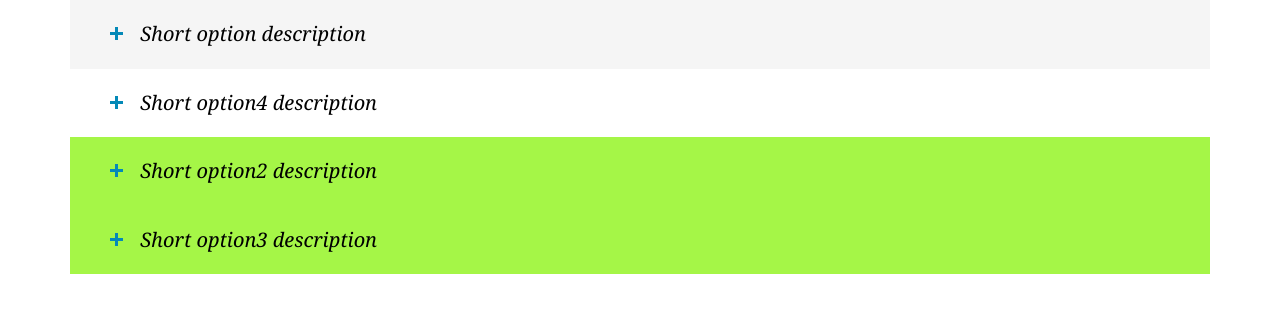
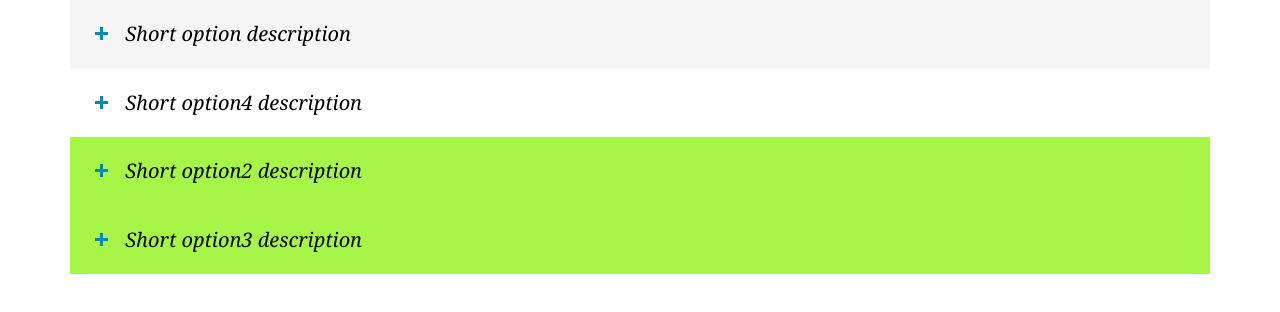
Before and after one commit to swnsma/teachers, a plain HTML site: page index.html in a window 1280 px wide. Drawn offline with Linux system fonts and the light colour scheme.

Commit message:
Change incoming data format. Add sending post data of vote details. Modify styles.

```diff
--- a/css/style.css
+++ b/css/style.css
@@ -8,9 +8,8 @@
     display: none;
 }
 .option {
-    padding: 5px 10px;
     font-size: 20px;
-    padding: 20px;
+    padding: 20px 20px 20px 5px;
     color:  black;
     cursor: pointer;
     font-family: georgia,serif;
@@ -49,6 +48,8 @@ hr {
 .votes input[disabled="disabled"] {
     color: red;
 }
+.point {
+    margin:0 5px}
 .done {
     background: rgb(165, 246, 71) !important;
     background: rgba(0,0,0,0.04);
--- a/data/vote-info.json
+++ b/data/vote-info.json
@@ -22,27 +22,27 @@
     "name": "The Teacher",
     "img": "img/img1.jpeg",
     "status": [
-      {"option3": "2"},
-      {"option2": "3"}
+      {"id":"option3", "value":"2"},
+      {"id":"option2", "value":"3"}
     ]},
     {
       "id": "2",
       "name": "The Teacher 2",
       "img": "img/img2.png",
       "status": [
-        {"option1": "4"},
-        {"option3": "2"},
-        {"option2": "3"}
+        {"id":"option1", "value":"4"},
+        {"id":"option3", "value":"2"},
+        {"id":"option2", "value":"3"}
       ]},
     {
       "id": "3",
       "name": "The Teacher 3",
       "img": "img/img3.png",
       "status": [
-        {"option1": "1"},
-        {"option3": "2"},
-        {"option2": "3"},
-        {"option4": "4"}
+        {"id":"option1", "value":"1"},
+        {"id":"option3", "value":"2"},
+        {"id":"option2", "value":"3"},
+        {"id":"option4", "value":"4"}
       ]}
   ]
 }
--- a/js/controllers/voteController.js
+++ b/js/controllers/voteController.js
@@ -1,8 +1,8 @@
-app.controller('VoteController', ['$scope', 'VoteOptions', function($scope, $request) {
+app.controller('VoteController', ['$scope', '$http', 'VoteOptions', function($scope, $http, $request) {
     $request.success(function(data) {
        $scope.options =[];
         for(var option in data.options) {
-            $scope.options.push(new VoteOption(data.options[option], data.teachers));
+            $scope.options.push(new VoteOption(data.options[option], data.teachers, $http));
         }
     });
 }]);
--- a/js/models/option.js
+++ b/js/models/option.js
@@ -1,4 +1,4 @@
-function VoteOption(option, teachers)
+function VoteOption(option, teachers, $http)
 {
     var self = this;
     self.id = option.id;
@@ -27,7 +27,7 @@ function VoteOption(option, teachers)
     };
 
     for(var teacher in teachers) {
-        var rating = new TeacherRating(self.id, teachers[teacher]);
+        var rating = new TeacherRating(self.id, teachers[teacher], $http);
         self.voted += rating.value?1:0;
         self.teachers.push(rating);
     }
--- a/js/models/teacherRait.js
+++ b/js/models/teacherRait.js
@@ -1,4 +1,4 @@
-function TeacherRating(option, teacher)
+function TeacherRating(option, teacher, $http)
 {
     var self = this;
     self.id = teacher.id;
@@ -7,8 +7,8 @@ function TeacherRating(option, teacher)
     self.value = "";
     self.points = [];
     for(var val in teacher.status) {
-        if(teacher.status[val][option]){
-            self.value = teacher.status[val][option];
+        if (teacher.status[val].id == option) {
+            self.value = teacher.status[val].value;
         }
     }
     self.revoute = self.value?true:false;
@@ -19,7 +19,14 @@ function TeacherRating(option, teacher)
         self.revoute = false;
     };
     self.vote = function(option, $index) {
-        self.revoute = true;
-        self.value = $index+1;
+        var data = {id: self.id, questionId: option, answer: $index+1 };
+        console.log(data);
+        $http.post('/addAnswer', data, function() {
+            self.revoute = true;
+            self.value = $index+1;
+        }, function() {
+            console.log('Woooops, something going wrong');
+        });
+
 }
 }
--- a/views/votes.html
+++ b/views/votes.html
@@ -12,7 +12,7 @@
                         </div>
                     </div>
                     <div class="col-sm-10 btn-group votes-options" data-toggle="buttons">
-                        <label class="btn btn-default" ng-repeat="point in teacher.points"
+                        <label class="btn btn-default point" ng-repeat="point in teacher.points"
                                ng-class="{'active': $index === teacher.value-1, 'disabled': teacher.revoute}">
                             <input ng-disabled="teacher.revoute" type="radio"
                                    ng-checked="point.checked"
```
